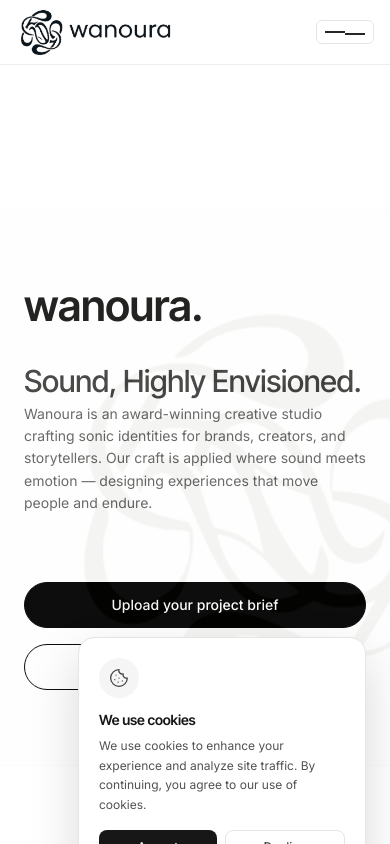
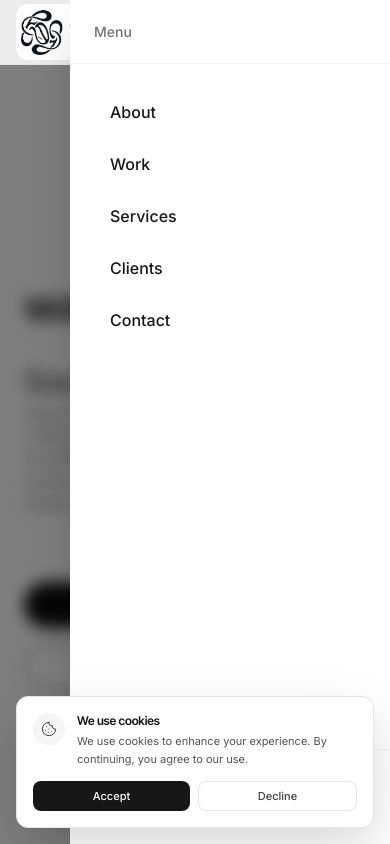
Before and after one commit to jimmy-motsei/wanoura-studio, a Next.js app: page / in a window 390 px wide. Both pictures are taken after a click on the button "Open navigation". Shown: the top 844 px of the page. Built offline with nearby package versions, Linux system fonts and the light colour scheme.

Commit message:
feat: add mobile hamburger menu, compact cookie banner, and consistent mobile padding across all sections

```diff
--- a/components/CookieBanner.tsx
+++ b/components/CookieBanner.tsx
@@ -35,20 +35,22 @@
                     animate={{ opacity: 1, y: 0, scale: 1 }}
                     exit={{ opacity: 0, y: 10, scale: 0.95 }}
                     transition={{ duration: 0.4, ease: [0.25, 0.8, 0.3, 1] }}
-                    className="absolute bottom-6 right-6 z-30 w-72 rounded-2xl border border-neutral-200 bg-white p-5 shadow-[0_20px_50px_rgba(0,0,0,0.15)]"
+                    className="fixed bottom-4 left-4 right-4 z-50 mx-auto max-w-sm rounded-xl border border-neutral-200 bg-white p-4 shadow-[0_20px_50px_rgba(0,0,0,0.15)] sm:bottom-6 sm:left-auto sm:right-6 sm:mx-0 sm:w-72 sm:rounded-2xl sm:p-5"
                 >
-                    {/* Cookie Icon */}
-                    <div className="mb-3 flex h-10 w-10 items-center justify-center rounded-full bg-neutral-100">
+                    {/* Compact layout for mobile, expanded for desktop */}
+                    <div className="flex items-start gap-3 sm:flex-col sm:items-stretch sm:gap-0">
+                        {/* Cookie Icon - smaller on mobile */}
+                        <div className="flex h-8 w-8 shrink-0 items-center justify-center rounded-full bg-neutral-100 sm:mb-3 sm:h-10 sm:w-10">
                             <svg
-                            width="20"
-                            height="20"
+                                width="16"
+                                height="16"
                                 viewBox="0 0 24 24"
                                 fill="none"
                                 stroke="currentColor"
                                 strokeWidth="1.5"
                                 strokeLinecap="round"
                                 strokeLinejoin="round"
-                            className="text-neutral-700"
+                                className="text-neutral-700 sm:h-5 sm:w-5"
                             >
                                 <path d="M12 2a10 10 0 1 0 10 10 4 4 0 0 1-5-5 4 4 0 0 1-5-5" />
                                 <path d="M8.5 8.5v.01" />
@@ -60,26 +62,28 @@
                         </div>
 
                         {/* Content */}
-                    <h3 className="text-sm font-semibold text-neutral-900">
+                        <div className="flex-1 sm:flex-none">
+                            <h3 className="text-xs font-semibold text-neutral-900 sm:text-sm">
                                 We use cookies
                             </h3>
-                    <p className="mt-1.5 text-xs leading-relaxed text-neutral-600">
-                        We use cookies to enhance your experience and analyze site traffic.
-                        By continuing, you agree to our use of cookies.
+                            <p className="mt-1 text-[11px] leading-relaxed text-neutral-600 sm:mt-1.5 sm:text-xs">
+                                We use cookies to enhance your experience. By continuing, you agree to our use.
                             </p>
+                        </div>
+                    </div>
 
-                    {/* Actions */}
-                    <div className="mt-4 flex gap-2">
+                    {/* Actions - horizontal on mobile, full width on desktop */}
+                    <div className="mt-3 flex gap-2 sm:mt-4">
                         <motion.button
                             onClick={handleAccept}
-                            className="flex-1 rounded-lg bg-neutral-900 px-4 py-2 text-xs font-medium text-white transition hover:bg-neutral-800"
+                            className="flex-1 rounded-lg bg-neutral-900 px-3 py-1.5 text-[11px] font-medium text-white transition hover:bg-neutral-800 sm:px-4 sm:py-2 sm:text-xs"
                             {...tapSpring}
                         >
                             Accept
                         </motion.button>
                         <motion.button
                             onClick={handleDecline}
-                            className="flex-1 rounded-lg border border-neutral-200 bg-white px-4 py-2 text-xs font-medium text-neutral-700 transition hover:bg-neutral-50"
+                            className="flex-1 rounded-lg border border-neutral-200 bg-white px-3 py-1.5 text-[11px] font-medium text-neutral-700 transition hover:bg-neutral-50 sm:px-4 sm:py-2 sm:text-xs"
                             {...tapSpring}
                         >
                             Decline
--- a/components/layout/Footer.tsx
+++ b/components/layout/Footer.tsx
@@ -2,7 +2,7 @@
     const year = new Date().getFullYear();
 
     return (
-        <footer className="w-full bg-neutral-950 border-t border-neutral-900/50 px-6 md:px-12 lg:px-24 py-16 text-neutral-400 text-sm">
+        <footer className="w-full bg-neutral-950 border-t border-neutral-900/50 px-4 sm:px-6 lg:px-8 py-16 text-neutral-400 text-sm">
             <div className="max-w-6xl mx-auto grid gap-12 md:grid-cols-4">
                 <div>
                     <h4 className="text-neutral-200 text-xs uppercase tracking-wide mb-4">
--- a/components/layout/Navbar.tsx
+++ b/components/layout/Navbar.tsx
@@ -1,14 +1,26 @@
 // components/Navbar.tsx
 "use client";
 
+import { useState } from "react";
 import Link from "next/link";
-import { motion } from "framer-motion";
+import { motion, AnimatePresence } from "framer-motion";
 import SiteLogo from "@/components/SiteLogo";
 import { navLinks } from "@/lib/site-config";
 import { tapSpring } from "@/lib/motion";
 
 export default function Navbar() {
+  const [isMobileMenuOpen, setIsMobileMenuOpen] = useState(false);
+
+  const toggleMobileMenu = () => {
+    setIsMobileMenuOpen(!isMobileMenuOpen);
+  };
+
+  const closeMobileMenu = () => {
+    setIsMobileMenuOpen(false);
+  };
+
   return (
+    <>
       <header className="sticky top-0 z-40 border-b border-neutral-200/70 bg-white/85 backdrop-blur">
         <div className="mx-auto flex h-16 max-w-6xl items-center justify-between px-4 sm:px-6 lg:px-8">
           {/* Left: Brand */}
@@ -21,7 +33,7 @@
             />
           </Link>
 
-        {/* Center / Right: Nav links */}
+          {/* Center / Right: Nav links (Desktop) */}
           <nav
             className="hidden items-center gap-6 md:flex"
             aria-label="Main navigation"
@@ -37,8 +49,7 @@
             ))}
           </nav>
 
-
-        {/* CTA */}
+          {/* CTA (Desktop) */}
           <div className="hidden md:block">
             <motion.a
               href="/#contact"
@@ -49,19 +60,113 @@
             </motion.a>
           </div>
 
-        {/* Mobile placeholder (kept simple for now) */}
-        <button
+          {/* Hamburger Menu Button (Mobile) */}
+          <motion.button
             type="button"
-          className="inline-flex items-center justify-center rounded-md border border-neutral-200 p-2 text-neutral-700 md:hidden"
-          onClick={() => {
-            // TODO: plug in mobile drawer later
+            className="relative z-50 inline-flex h-10 w-10 items-center justify-center rounded-lg border border-neutral-200 bg-white text-neutral-700 md:hidden"
+            onClick={toggleMobileMenu}
+            aria-label={isMobileMenuOpen ? "Close navigation" : "Open navigation"}
+            aria-expanded={isMobileMenuOpen}
+            {...tapSpring}
+          >
+            <div className="flex flex-col items-center justify-center gap-1.5">
+              <motion.span
+                className="block h-0.5 w-5 rounded-full bg-neutral-800"
+                animate={{
+                  rotate: isMobileMenuOpen ? 45 : 0,
+                  y: isMobileMenuOpen ? 4 : 0,
                 }}
-          aria-label="Open navigation"
-        >
-          <span className="block h-0.5 w-5 bg-neutral-800" />
-          <span className="mt-1 block h-0.5 w-5 bg-neutral-800" />
-        </button>
+                transition={{ duration: 0.2 }}
+              />
+              <motion.span
+                className="block h-0.5 w-5 rounded-full bg-neutral-800"
+                animate={{
+                  opacity: isMobileMenuOpen ? 0 : 1,
+                }}
+                transition={{ duration: 0.2 }}
+              />
+              <motion.span
+                className="block h-0.5 w-5 rounded-full bg-neutral-800"
+                animate={{
+                  rotate: isMobileMenuOpen ? -45 : 0,
+                  y: isMobileMenuOpen ? -4 : 0,
+                }}
+                transition={{ duration: 0.2 }}
+              />
+            </div>
+          </motion.button>
         </div>
       </header>
+
+      {/* Mobile Menu Overlay */}
+      <AnimatePresence>
+        {isMobileMenuOpen && (
+          <>
+            {/* Backdrop */}
+            <motion.div
+              initial={{ opacity: 0 }}
+              animate={{ opacity: 1 }}
+              exit={{ opacity: 0 }}
+              transition={{ duration: 0.2 }}
+              className="fixed inset-0 z-30 bg-black/50 backdrop-blur-sm md:hidden"
+              onClick={closeMobileMenu}
+            />
+
+            {/* Slide-out Menu */}
+            <motion.div
+              initial={{ x: "100%" }}
+              animate={{ x: 0 }}
+              exit={{ x: "100%" }}
+              transition={{ type: "spring", damping: 25, stiffness: 200 }}
+              className="fixed right-0 top-0 z-40 h-full w-80 max-w-[85vw] bg-white shadow-2xl md:hidden"
+            >
+              <div className="flex h-full flex-col">
+                {/* Header */}
+                <div className="flex h-16 items-center justify-between border-b border-neutral-100 px-6">
+                  <span className="text-sm font-medium text-neutral-500">Menu</span>
+                </div>
+
+                {/* Navigation Links */}
+                <nav className="flex-1 overflow-y-auto px-6 py-6" aria-label="Mobile navigation">
+                  <ul className="space-y-1">
+                    {navLinks.map((item, index) => (
+                      <motion.li
+                        key={item.href}
+                        initial={{ opacity: 0, x: 20 }}
+                        animate={{ opacity: 1, x: 0 }}
+                        transition={{ delay: index * 0.05 + 0.1 }}
+                      >
+                        <a
+                          href={item.href}
+                          onClick={closeMobileMenu}
+                          className="block rounded-lg px-4 py-3 text-base font-medium text-neutral-900 transition-colors hover:bg-neutral-100"
+                        >
+                          {item.label}
+                        </a>
+                      </motion.li>
+                    ))}
+                  </ul>
+                </nav>
+
+                {/* CTA Button */}
+                <div className="border-t border-neutral-100 p-6">
+                  <motion.a
+                    href="/#contact"
+                    onClick={closeMobileMenu}
+                    className="btn-primary block w-full text-center"
+                    initial={{ opacity: 0, y: 10 }}
+                    animate={{ opacity: 1, y: 0 }}
+                    transition={{ delay: 0.3 }}
+                    {...tapSpring}
+                  >
+                    Get in touch
+                  </motion.a>
+                </div>
+              </div>
+            </motion.div>
+          </>
+        )}
+      </AnimatePresence>
+    </>
   );
 }
--- a/components/work/ClientsStripLight.tsx
+++ b/components/work/ClientsStripLight.tsx
@@ -10,7 +10,7 @@
     // clients data moved to lib/site-config.ts
 
     return (
-        <section id="client-logos" className="relative py-6 md:py-8">
+        <section id="client-logos" className="relative py-6 md:py-8 px-4 sm:px-6 lg:px-8">
             <motion.p
                 className="text-center text-xs tracking-[0.32em] uppercase text-slate-900/70 mb-4"
                 {...fadeUp(0)}
--- a/components/work/ContactCTALight.tsx
+++ b/components/work/ContactCTALight.tsx
@@ -79,7 +79,7 @@
     };
 
     return (
-        <section id="contact" className="bg-white py-20">
+        <section id="contact" className="bg-white py-20 px-4 sm:px-6 lg:px-8">
             <motion.div
                 {...fadeUp(0)}
                 className="mx-auto max-w-5xl rounded-[32px] border border-neutral-200 bg-white/70 p-10 lg:p-14 shadow-[0_28px_70px_rgba(0,0,0,0.35)]"
--- a/components/work/FooterLight.tsx
+++ b/components/work/FooterLight.tsx
@@ -7,7 +7,7 @@
 
 export default function FooterLight() {
     return (
-        <footer className="bg-neutral-900 text-white px-4 py-20 sm:py-24 rounded-3xl">
+        <footer className="bg-neutral-900 text-white px-4 sm:px-6 lg:px-8 py-20 sm:py-24 rounded-3xl">
             <div className="mx-auto max-w-5xl">
                 <motion.div
                     {...fadeUp(0.18, 10)}  // slightly delayed, tiny vertical lift
--- a/components/work/SelectedWorkLight.tsx
+++ b/components/work/SelectedWorkLight.tsx
@@ -29,7 +29,7 @@
 
     return (
         <section className="bg-white py-20 md:py-24" id="selected-work">
-            <div className="container mx-auto max-w-6xl">
+            <div className="container mx-auto max-w-6xl px-4 sm:px-6 lg:px-8">
                 {/* header */}
                 <motion.p className="eyebrow text-slate-500" {...fadeUp(0)}>
                     Selected work
--- a/components/work/SpecialistServicesLight.tsx
+++ b/components/work/SpecialistServicesLight.tsx
@@ -34,7 +34,7 @@
         <section
             id="specialist-services"
             aria-labelledby="specialist-heading"
-            className="px-6 py-16"
+            className="px-4 sm:px-6 lg:px-8 py-16"
         >
 
             <div className="mx-auto max-w-6xl">
```
Lines whose indentation alone changed are shown as unchanged.
